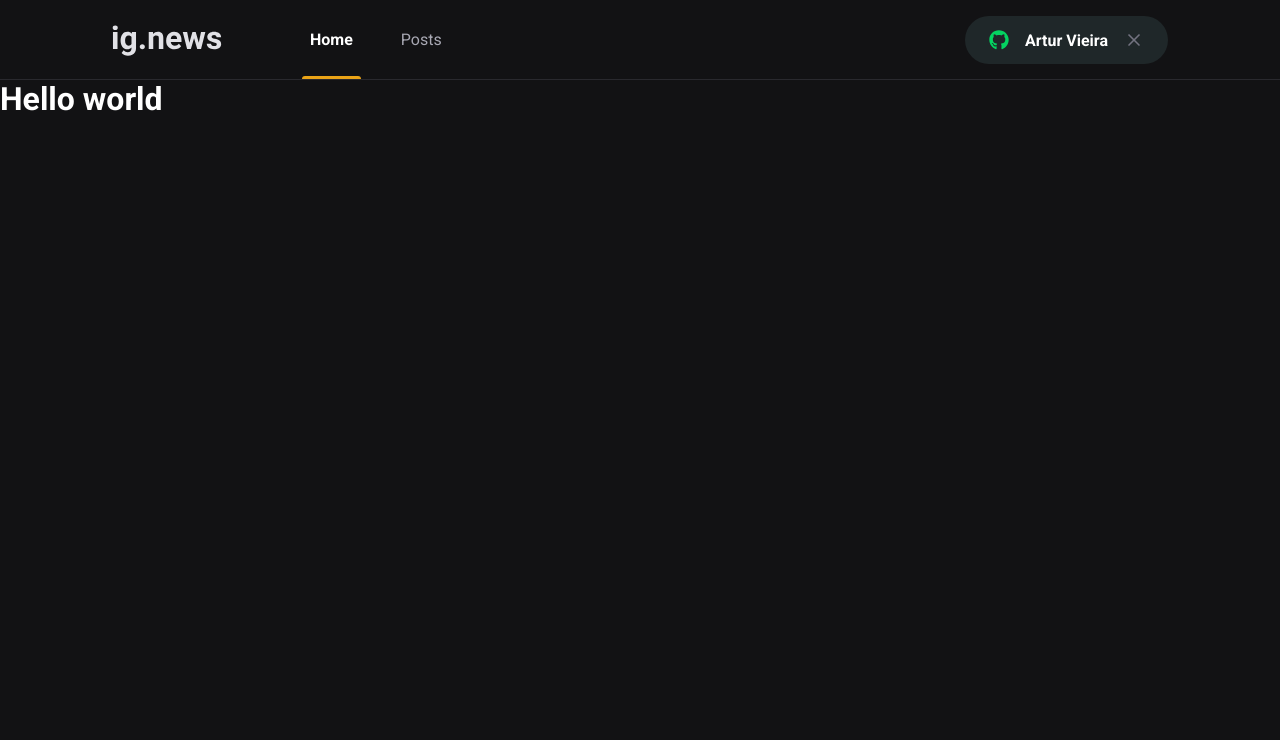
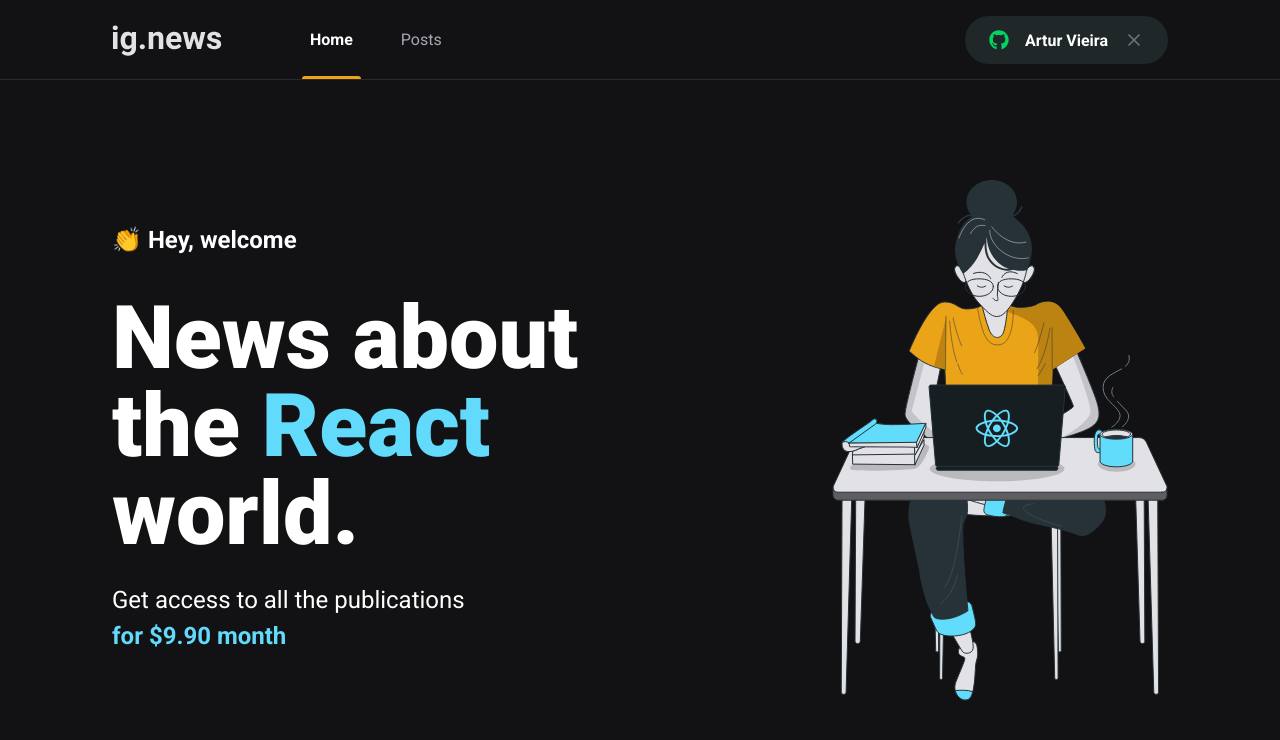
Before and after one commit to artursoareshsv/ignite-aulas, a Next.js app in the folder ignews/: page / in a window 1280 px wide. Shown: the top 740 px of the page. Built offline with nearby package versions, Linux system fonts and the light colour scheme.

Commit message:
Home styling

```diff
--- /dev/null
+++ b/ignews/src/pages/home.module.scss
@@ -0,0 +1,41 @@
+.contentContainer {
+	max-width: 1120px;
+	margin: 0 auto;
+	padding: 0 2rem;
+	height: calc(100vh - 5rem);
+
+	display: flex;
+	align-items: center;
+	justify-content: space-between;
+}
+
+.hero {
+	max-width: 600px;
+
+	> span {
+		font-size: 1.5rem;
+		font-weight: bold;
+	}
+
+	h1 {
+		font-size: 5.5rem;
+		line-height: 5.5rem;
+		font-weight: 900;
+		margin-top: 2.5rem;
+
+		span {
+			color: var(--cyan-500);
+		}
+	}
+
+	p {
+		font-size: 1.5rem;
+		line-height: 2.25rem;
+		margin-top: 1.5rem;
+
+		span {
+			color: var(--cyan-500);
+			font-weight: bold;
+		}
+	}
+}
--- a/ignews/src/pages/index.tsx
+++ b/ignews/src/pages/index.tsx
@@ -1,4 +1,5 @@
 import Head from 'next/head';
+import styles from './home.module.scss';
 
 export default function Home() {
   return (
@@ -7,7 +8,15 @@
         <title>Home | ig.news</title>
       </Head>
 
-      <h1>Hello world</h1>
+      <main className={styles.contentContainer}>
+        <section className={styles.hero}>
+          <span>👏 Hey, welcome</span>
+          <h1>News about the <span>React</span> world.</h1>
+          <p>Get access to all the publications <br /> <span>for $9.90 month</span></p>
+        </section>
+
+        <img src="/images/avatar.svg" alt="Girl coding" />
+      </main>
     </>
   );
 }
```
